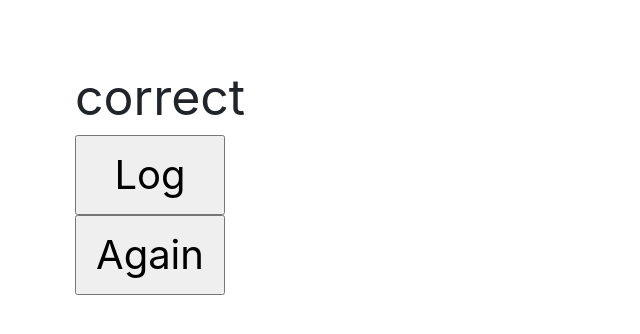
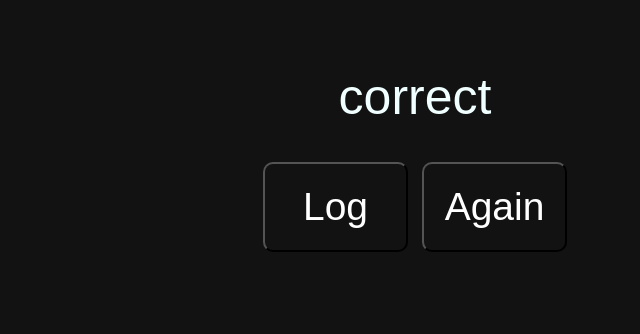
Before and after one commit to hanjaegyeong/Iot-Door-Lock-system, a Flask app: template doorlock/templates/correct.html in a window 1280 px wide. Shown: the top 334 px of the page, without its empty margins (225-865 px from the left). Run offline with Flask 3, Linux system fonts and the light colour scheme; the template is opened without the code that fills it, so the values that code supplies are empty; some libraries are stand-ins or nearby versions.

Commit message:
feat: 전체 페이지 css 적용 & 패스워드 초기화 기능 추가

```diff
--- a/doorlock/app.py
+++ b/doorlock/app.py
@@ -154,7 +154,7 @@ def wrongFour():
     else:
         print(f"Message failed with error: {responseData['messages'][0]['error-text']}")
 
-    return render_template('wrong.html', numbers = randoms)
+    return render_template('wrong.html')
 
 #wrong.html에서 다시 시작하기 버튼 눌렀을 때
 @app.route('/again', methods=['GET', 'POST'])
@@ -171,5 +171,10 @@ def tmp():
 def log():
     return render_template('log.html', log_list = log_list)
 
+@app.route('/init',methods=['POST'])
+def init():
+    password = '1234'
+    return render_template('wrong.html')
+
 if __name__ == '__main__':
    app.run(port = 5000, debug = True)
--- a/doorlock/templates/correct.html
+++ b/doorlock/templates/correct.html
@@ -2,29 +2,53 @@
 <html lang="en">
   <head>
     <meta charset="utf-8">
-    <meta name="viewport" content="width=device-width, initial-scale=1, shrink-to-fit=no">
-    <link rel="stylesheet" href="https://stackpath.bootstrapcdn.com/bootstrap/4.3.1/css/bootstrap.min.css" integrity="sha384-ggOyR0iXCbMQv3Xipma34MD+dH/1fQ784/j6cY/iJTQUOhcWr7x9JvoRxT2MZw1T" crossorigin="anonymous">
     <title>IoT Door Lock System</title>
+    <!-- 부트스트랩 CDN 링크 -->
+    <link rel="stylesheet" href="https://cdnjs.cloudflare.com/ajax/libs/twitter-bootstrap/5.0.2/css/bootstrap.min.css">
     <style>
-      div {
-        margin-left:300px;
-        margin-top:60px;
+      body {
+        font-family: Arial, sans-serif;
+        background-color: #121212;
+        margin-top: 60px;
+        text-align: center;
       }
-      input {
-        height: 80px;width: 150px;font-size:40px;
+
+      .lock-container {
+        display: flex;
+        flex-direction: column;
+        align-items: center;
+      }
+
+      .button-container {
+        display: flex;
+        justify-content: center;
+        margin-top: 20px;
+      }
+
+      .lock-button {
+        width: 145px;
+        height: 90px;
+        margin: 7px;
+        border-radius: 10px;
+        font-size: 39px;
+        font-family: "Digital", sans-serif;
+        background-color: #121212; /* 배경색을 동일하게 설정합니다. */
+        color: white;
       }
     </style>
   </head>
 
   <body>
-    <div>
-      <span style="font-size:50px">correct</span>
-      <form action="/log" method="post">
-        <input type="submit" value="Log" name="input"/>
-      </form>
-      <form action="/again" method="post">
-        <input type="submit" value="Again" name="input"/>
-      </form>
+    <div class="lock-container">
+      <span style="font-size:50px;color:azure">correct</span>
+      <div class="button-container">
+        <form action="/log" method="post">
+          <input type="submit" value="Log" name="input" class="lock-button" />
+        </form>
+        <form action="/again" method="post">
+          <input type="submit" value="Again" name="input" class="lock-button" />
+        </form>
+      </div>
     </div>
   </body>
 </html>
```
Also changed, not shown: doorlock/templates/log.html (+25 -7 lines), doorlock/templates/style.css (deleted, +0 -22 lines), doorlock/templates/wrong.html (+39 -10 lines).
